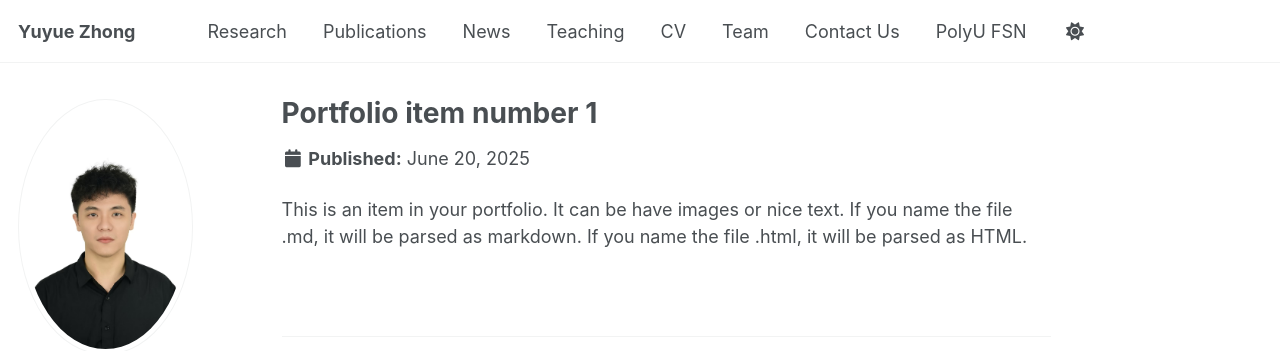
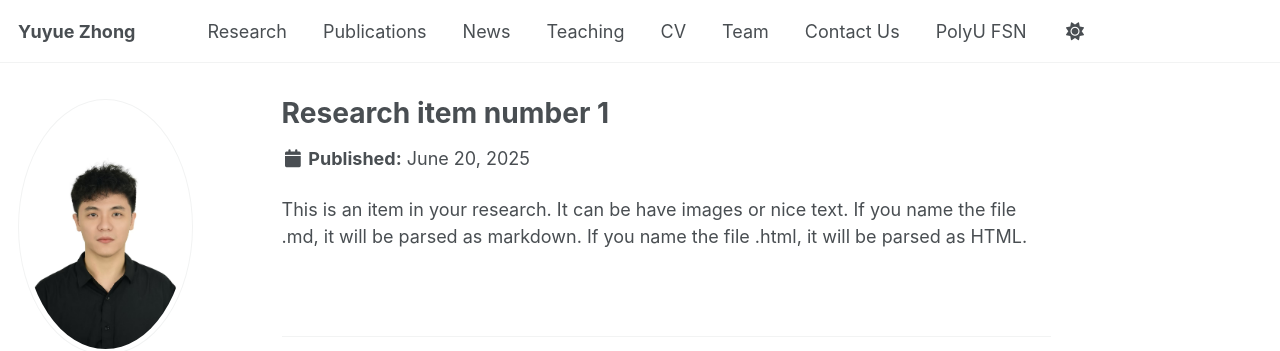
Before and after one commit to Yuyue0221/Yuyue0221.github.io, a Jekyll site: the page built from _portfolio/portfolio-1.md, in a window 1280 px wide and 937 px high. Shown: the top 351 px of the window. Built offline with Jekyll 4.4.1, drawn with Linux system fonts in a browser that asks for light colours; some web fonts are replaced.

Commit message:
Update portfolio-1.md

```diff
--- a/_portfolio/portfolio-1.md
+++ b/_portfolio/portfolio-1.md
@@ -1,7 +1,7 @@
 ---
-title: "Portfolio item number 1"
+title: "Research item number 1"
 excerpt: "Short description of portfolio item number 1<br/><img src='/images/500x300.png'>"
 collection: portfolio
 ---
 
-This is an item in your portfolio. It can be have images or nice text. If you name the file .md, it will be parsed as markdown. If you name the file .html, it will be parsed as HTML.
+This is an item in your research. It can be have images or nice text. If you name the file .md, it will be parsed as markdown. If you name the file .html, it will be parsed as HTML.
```
